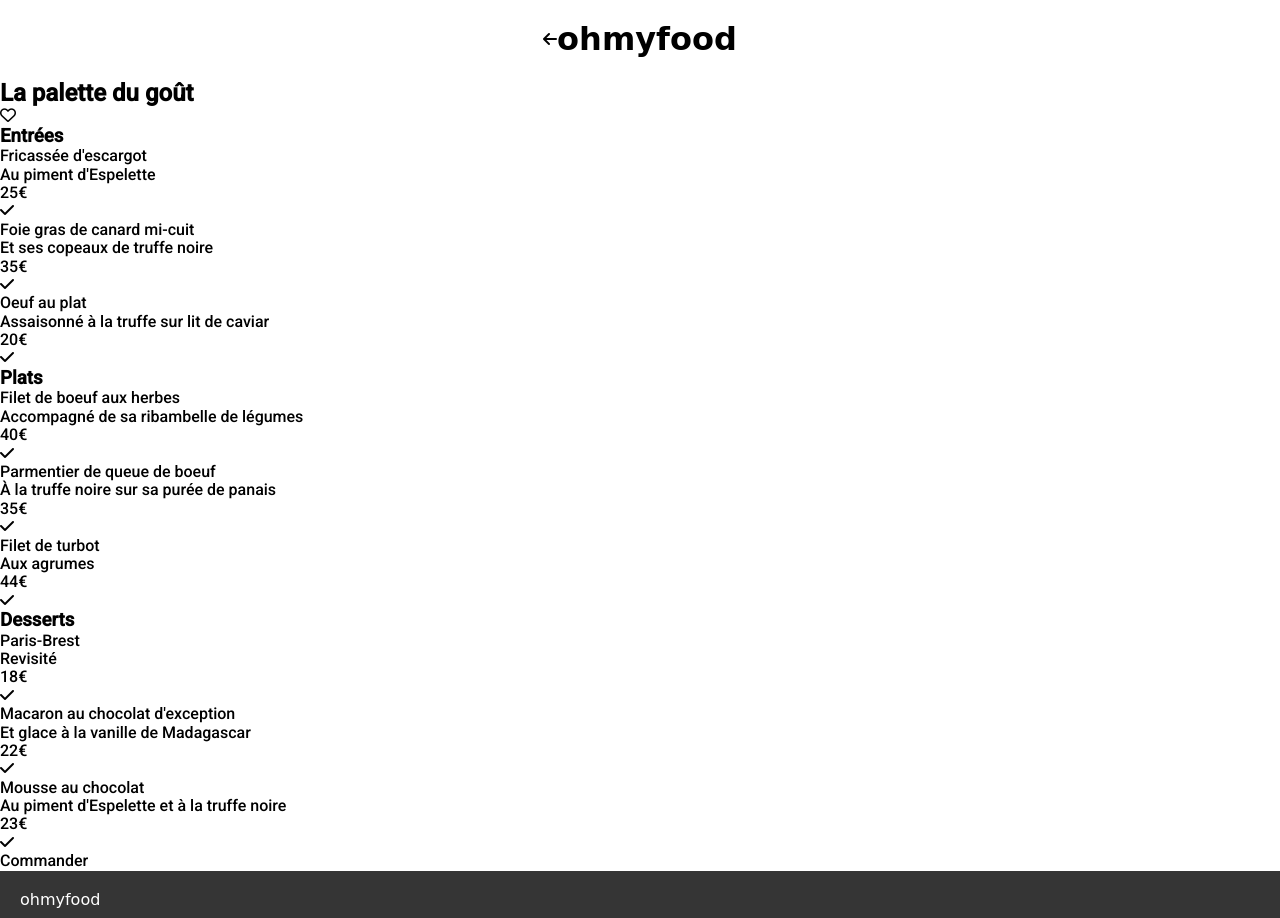
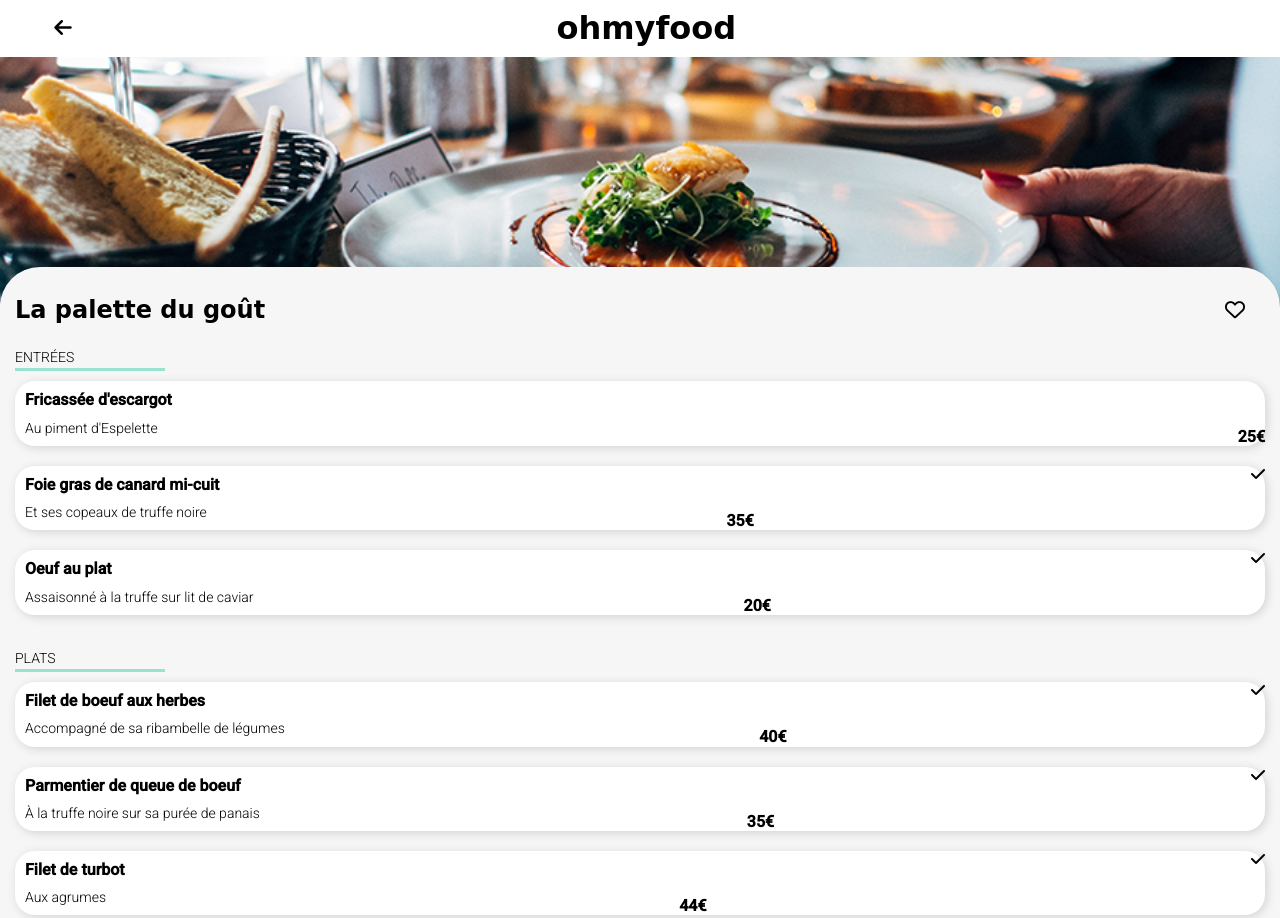
Before and after one commit to KLdvl/OC_P3_Ohmyfood, a website: page pages/la_palette_du_gout.html in a window 1280 px wide. Shown: the top 918 px of the page. Drawn offline with nearby package versions, Linux system fonts and the light colour scheme; a web font is replaced by a local one.

Commit message:
Style page restaurant

```diff
--- a/pages/la_palette_du_gout.html
+++ b/pages/la_palette_du_gout.html
@@ -26,14 +26,14 @@
   </head>
   <body>
     <!-- Début de header -->
-    <header class="header">
-      <div class="header__logo">
-        <span class="header__logo--goback">
-          <i class="fa-solid fa-arrow-left"></i>
+    <header class="headerpage">
+      <div class="headerpage__logo">
+        <span class="headerpage__logo--goback">
+          <a href="../index.html"> <i class="fa-solid fa-arrow-left"></i></a>
         </span>
-        <h1 class="header__logo--text">ohmyfood</h1>
+        <h1 class="headerpage__logo--text">ohmyfood</h1>
       </div>
-      <div class="header__img"></div>
+      <div class="headerpage__img image1"></div>
     </header>
     <!-- Fin de header -->
 
@@ -55,9 +55,9 @@
               <div class="item__text--description">Au piment d'Espelette</div>
             </div>
             <div class="item__price">25€</div>
-            <div class="item__check">
+            <!-- <div class="item__check">
               <i class="fa-solid fa-check"></i>
-            </div>
+            </div> -->
           </div>
           <div class="item">
             <div class="item__text">
@@ -184,7 +184,7 @@
         <ul>
           <li>
             <span class="footer__description--icon">
-              <i></i>
+              <i class="fa-solid fa-utensils"></i>
             </span>
             <span class="footer__description--text"
               >Proposer un restaurant</span
@@ -192,7 +192,7 @@
           </li>
           <li>
             <span class="footer__description--icon">
-              <i></i>
+              <i class="fa-solid fa-handshake-angle"></i>
             </span>
             <span class="footer__description--text">Devenir partenaire</span>
           </li>
--- a/sass/base/_base.scss
+++ b/sass/base/_base.scss
@@ -1,8 +1,8 @@
 /* reset styles */
 
 * {
-  margin: 0px;
-  padding: 0px;
+  margin: 0;
+  padding: 0;
 }
 
 ul,
@@ -14,3 +14,7 @@ a {
   text-decoration: none;
   color: inherit;
 }
+h1 {
+  margin: 0;
+  padding: 0;
+}
--- a/sass/components/_cards.scss
+++ b/sass/components/_cards.scss
@@ -15,9 +15,7 @@
         width: 100%;
         height: 70%;
         border-radius: 20px 20px 0 0;
-        background-position: center;
-        background-size: cover;
-        background-repeat: no-repeat;
+        @include imgback;
         position: relative;
         // essayer de faire une boucle pour les images
         &.image1 {
@@ -64,7 +62,7 @@
           }
         }
         &--heart {
-          font-size: 20px;
+          font-size: $font-size-icon;
         }
       }
     }
--- a/sass/index.scss
+++ b/sass/index.scss
@@ -28,6 +28,7 @@
 /* importation du container */
 @import "./layouts/main";
 @import "./layouts/container";
+@import "./pages/page";
 /* fin du container */
 
 /* importation du footer */
--- a/sass/layouts/_header.scss
+++ b/sass/layouts/_header.scss
@@ -6,6 +6,7 @@
     &--text {
       @include flex-center;
       font-family: $font-logo;
+      margin: 10px;
     }
   }
   &__searchbar {
@@ -36,3 +37,42 @@
     }
   }
 }
+
+.headerpage {
+  display: flex;
+  flex-direction: column;
+  &__logo {
+    display: flex;
+    align-items: center;
+    &--text {
+      width: 90%;
+      @include flex-center;
+      font-family: $font-logo;
+      transform: translateX(-5%);
+      margin: 10px;
+    }
+    &--goback {
+      @include flex-center;
+      width: 10%;
+      font-weight: 900;
+      font-size: $font-size-icon;
+    }
+  }
+  &__img {
+    width: 100%;
+    height: 250px;
+    @include imgback;
+    &.image1 {
+      background-image: url("../images/02_medium/la_palette_du_gout_900x600.jpg");
+    }
+    &.image2 {
+      background-image: url("../images/02_medium/la_note_enchantee_720x900.jpg");
+    }
+    &.image3 {
+      background-image: url("../images/02_medium/a_la_francaise_900x600.jpg");
+    }
+    &.image4 {
+      background-image: url("../images/02_medium/le_delice_des_sens_900x617.jpg");
+    }
+  }
+}
--- a/sass/pages/_page.scss
+++ b/sass/pages/_page.scss
@@ -0,0 +1,64 @@
+.restaurant {
+  border-radius: 40px 40px 0 0;
+  margin-top: -40px;
+  background-color: $lightgrey;
+  position: relative;
+  z-index: 10;
+  padding: 30px 15px;
+  &__header {
+    display: flex;
+    align-items: center;
+    justify-content: space-between;
+    &--title {
+      font-family: $font-logo;
+    }
+    &--icon {
+      font-size: $font-size-icon;
+      margin-right: 20px;
+    }
+  }
+  &__menu {
+    margin: 25px 0;
+    display: flex;
+    flex-direction: column;
+    &--title {
+      text-transform: uppercase;
+      font-weight: 300;
+      font-size: 14px;
+      width: 12%;
+      border-bottom: 3px solid $tertiary;
+      padding-bottom: 3px;
+    }
+    &--items {
+      display: flex;
+      flex-direction: column;
+      .item {
+        box-shadow: 2px 2px 10px lightgrey;
+        width: inherit;
+        margin: 10px 0;
+        background-color: white;
+        border-radius: 20px;
+        display: flex;
+        justify-content: space-between;
+        font-weight: 600;
+        &__text {
+          display: flex;
+          flex-direction: column;
+          justify-content: space-between;
+          padding: 10px;
+          &--title {
+            margin-bottom: 10px;
+          }
+          &--description {
+            font-weight: 300;
+            font-size: 14px;
+          }
+        }
+        &__price {
+          justify-self: flex-end;
+          align-self: flex-end;
+        }
+      }
+    }
+  }
+}
--- a/sass/utils/_mixins.scss
+++ b/sass/utils/_mixins.scss
@@ -12,3 +12,8 @@
   border-radius: 25px;
   box-shadow: 2px 2px 5px grey;
 }
+@mixin imgback {
+  background-position: center;
+  background-size: cover;
+  background-repeat: no-repeat;
+}
--- a/sass/utils/_variables.scss
+++ b/sass/utils/_variables.scss
@@ -10,3 +10,4 @@ $darkgrey: rgb(53, 53, 53);
 // Fonts
 
 $font-logo: "Shrikhand", cursive;
+$font-size-icon: 20px;
```
Also changed, not shown: pages/a_la_francaise.html (+8 -8 lines), pages/la_note_enchantee.html (+8 -8 lines), pages/le_delice_des_sens.html (+8 -8 lines), public/css/style.css, 1 other file.
